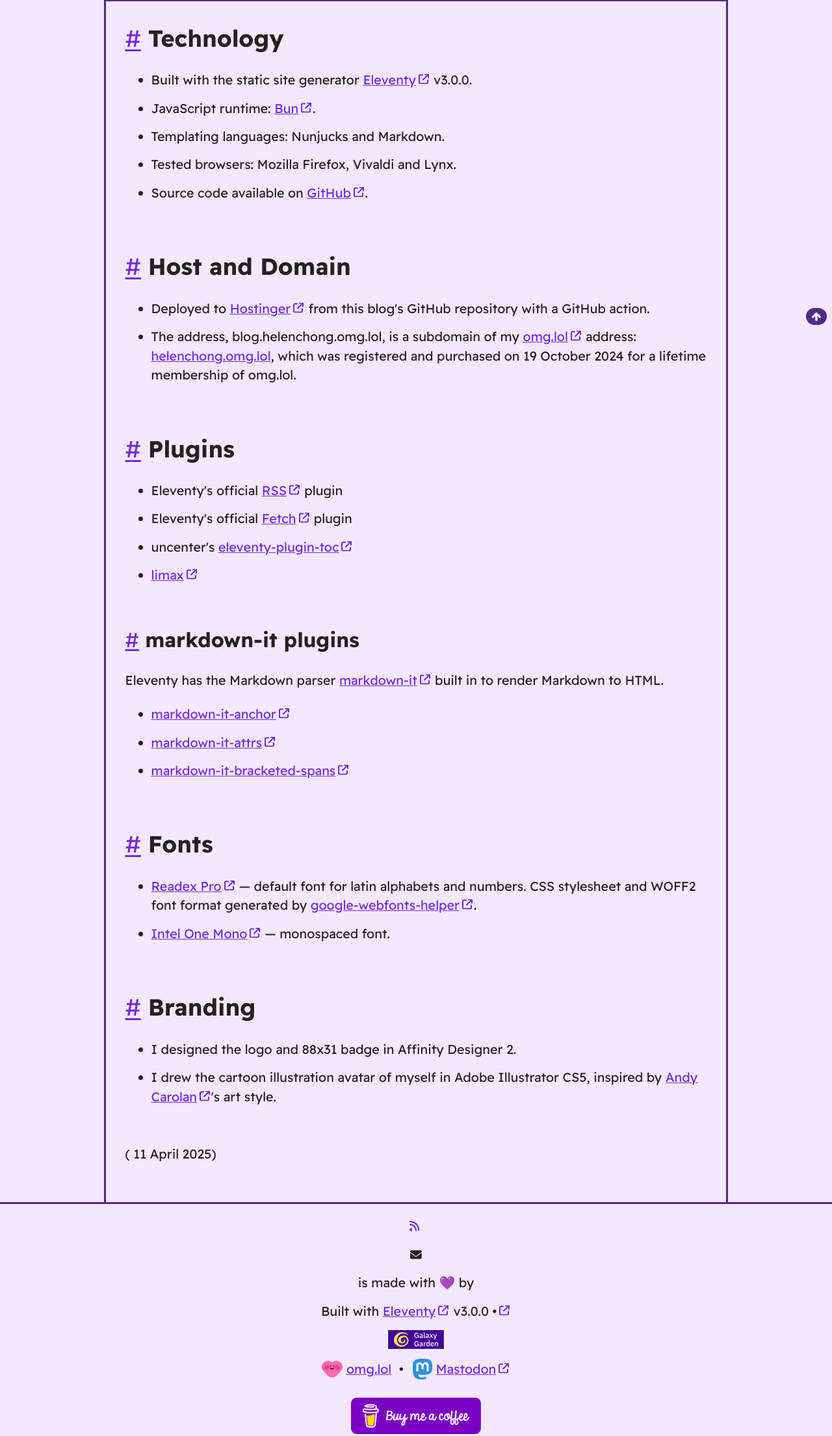
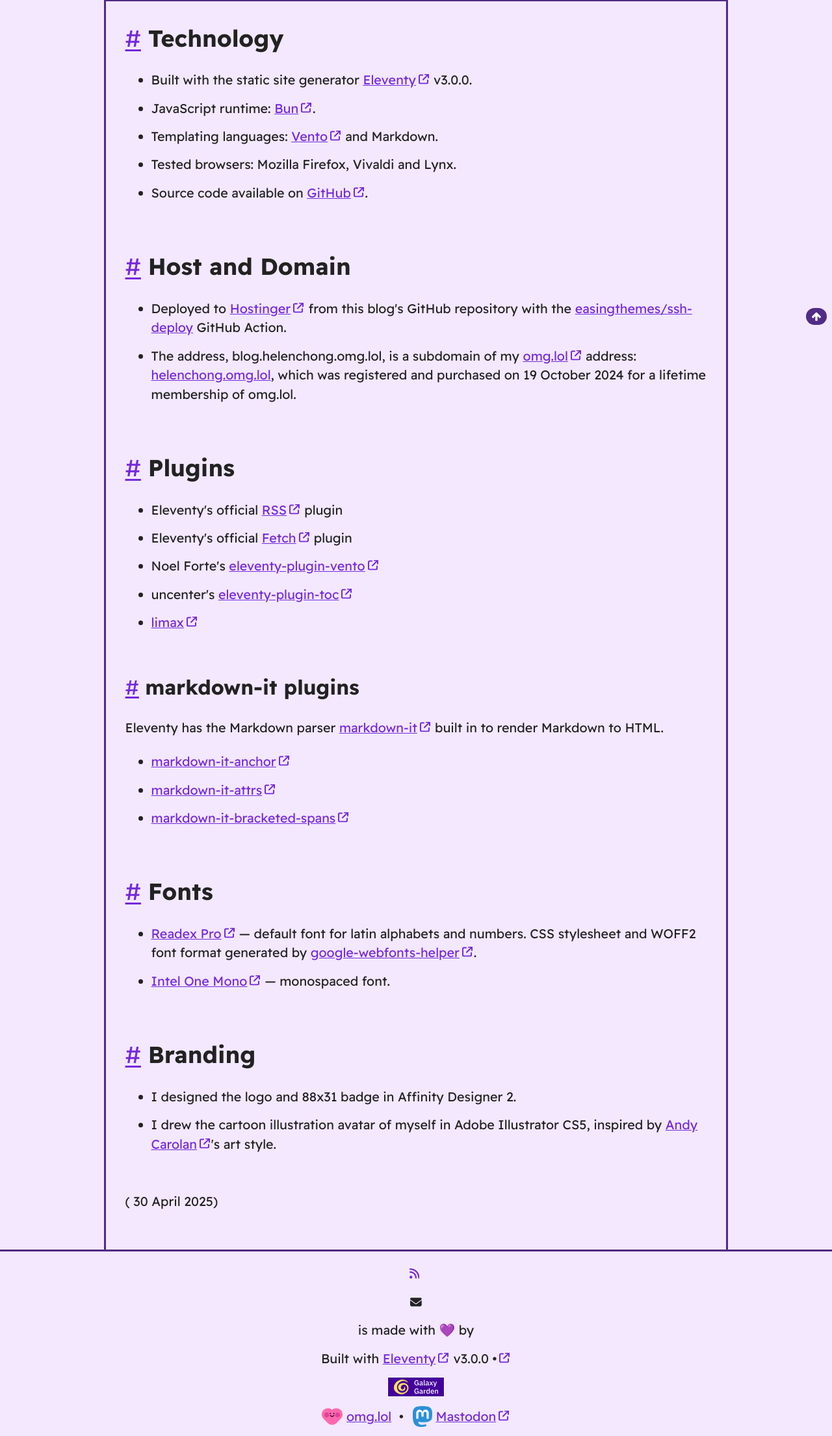
Before and after one commit to helenclx/helenchong-blog, an Eleventy site: page src/en/pages/colophon.md in a window 1280 px wide. Shown: the part 292-2502 px from the top of the page at 65% size. Built offline with nearby package versions, Linux system fonts and the light colour scheme; Eleventy itself is replaced by a stand-in of ours; files that its build step writes are made by us from their sources; no server answers; what @uncenter/eleventy-plugin-toc, limax, markdown-it-attrs, markdown-it-bracketed-spans would draw is missing.

Commit message:
Update info about the site's deployment

```diff
--- a/src/en/pages/colophon.md
+++ b/src/en/pages/colophon.md
@@ -2,23 +2,24 @@
 title: Colophon
 desc: How this blog is built.
 tags: ["footernav_en"]
-updated: 2025-04-11T21:32:20+0800
+updated: 2025-04-30T02:07:03+0800
 ---
 
 ## Technology
 * Built with the static site generator [Eleventy](https://www.11ty.dev/) v{{ eleventy.version }}.
 * JavaScript runtime: [Bun](https://bun.sh).
-* Templating languages: Nunjucks and Markdown.
+* Templating languages: [Vento](https://vento.js.org/) and Markdown.
 * Tested browsers: Mozilla Firefox, Vivaldi and Lynx.
 * Source code available on [GitHub](https://github.com/helenclx/helenchong-blog).
 
 ## Host and Domain
-* Deployed to [Hostinger](https://www.hostinger.my/) from this blog's GitHub repository with a GitHub action.
+* Deployed to [Hostinger](https://www.hostinger.my/) from this blog's GitHub repository with the [easingthemes/ssh-deploy](easingthemes/ssh-deploy) GitHub Action.
 * The address, {{ sitemeta.siteDomain }}, is a subdomain of my [omg.lol](https://home.omg.lol/) address: [helenchong.omg.lol](https://helenchong.omg.lol/), which was registered and purchased on 19 October 2024 for a lifetime membership of omg.lol.
 
 ## Plugins
 * Eleventy's official [RSS](https://www.11ty.dev/docs/plugins/rss/) plugin
 * Eleventy's official [Fetch](https://www.11ty.dev/docs/plugins/fetch/) plugin
+* Noel Forte's [eleventy-plugin-vento](https://github.com/noelforte/eleventy-plugin-vento)
 * uncenter's [eleventy-plugin-toc](https://www.npmjs.com/package/@uncenter/eleventy-plugin-toc)
 * [limax](https://www.npmjs.com/package/limax)
 
```
Also changed, not shown: src/zh/pages/colophon.md (+4 -3 lines).
